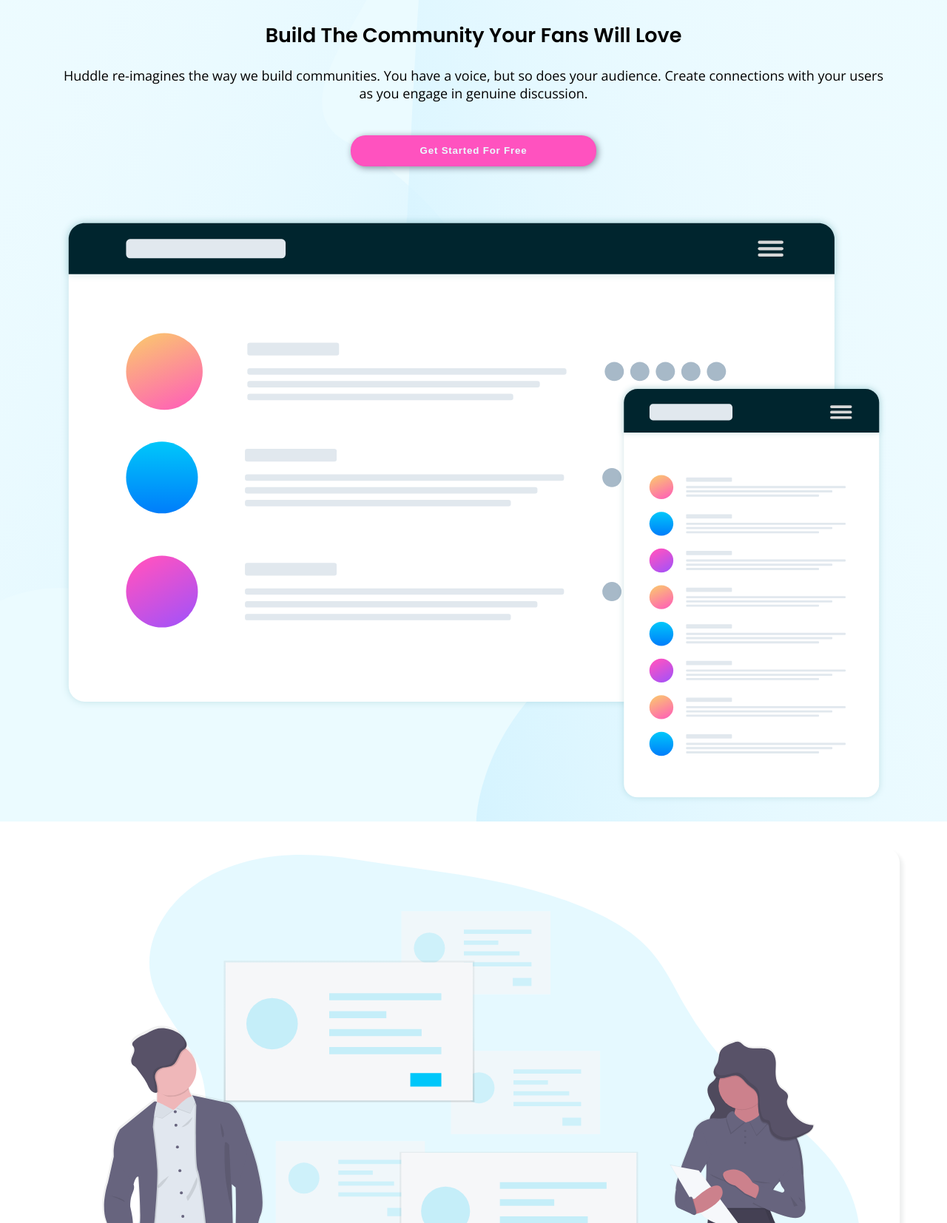
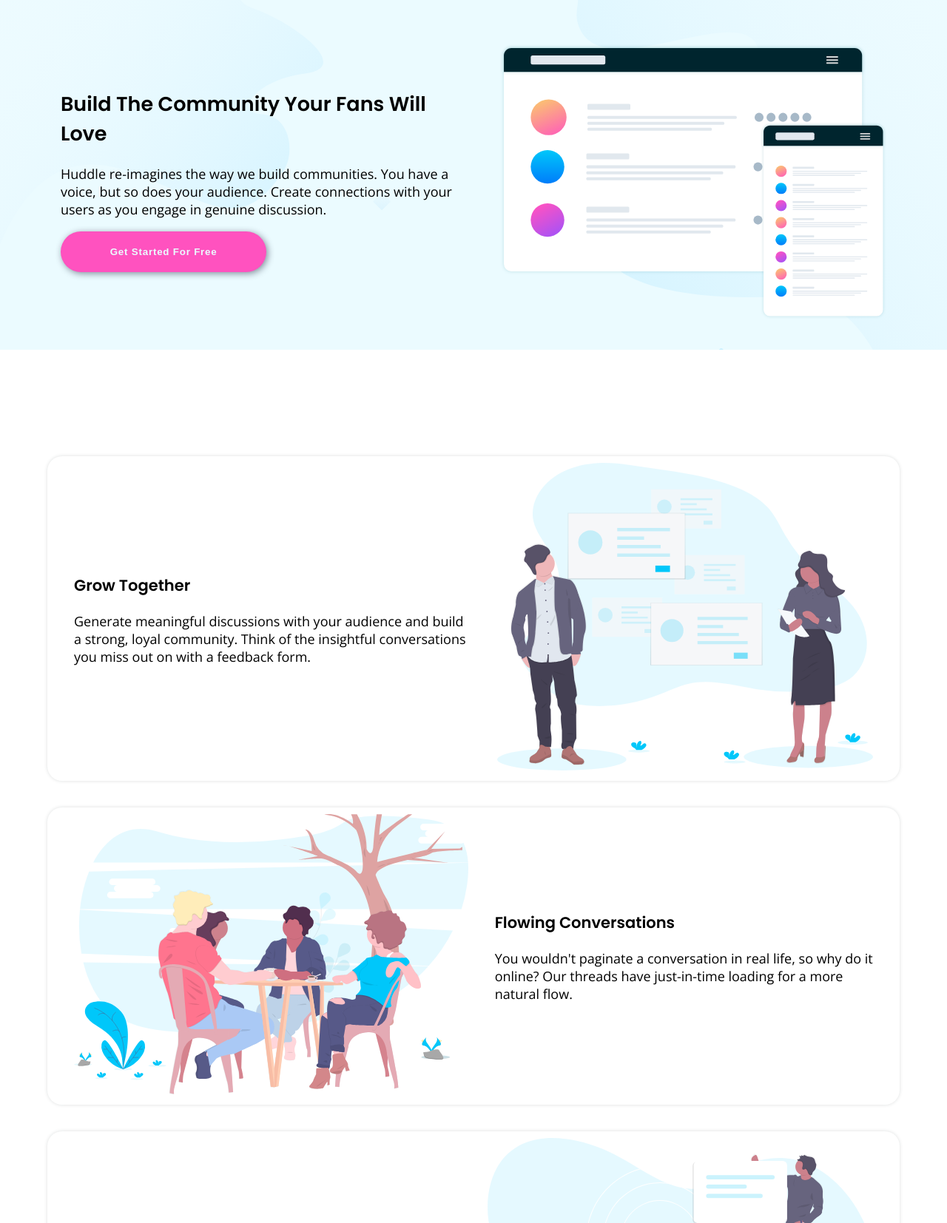
Before and after one commit to ironcodemaniac/huddle-landing-page-with-alternating-feature-blocks-master, a plain HTML site: page index.html in a window 1280 px wide. Shown: the part 77-1731 px from the top of the page at 74% size. Drawn offline with nearby package versions, Linux system fonts and the light colour scheme.

Commit message:
Completed the layout for desktop

```diff
--- a/index.html
+++ b/index.html
@@ -147,7 +147,7 @@
           </div>
         </div>
       </div>
-      <p class="copyright">
+      <p class="copyright container">
         &copy; Copyright 2018 Huddle. All rights reserved.
       </p>
     </footer>
--- a/style.css
+++ b/style.css
@@ -79,12 +79,12 @@ img {
 }
 
 .hero_info_button button {
-  padding: 1em 7em;
+  padding: 1.5em 5em;
   background-color: var(--pink);
   color: var(--very_pale_cyan);
   box-shadow: 2px 2px 10px hsl(208, 11%, 55%);
   border: none;
-  border-radius: 20px;
+  border-radius: 30px;
   margin: 2em 0 5em 0;
   letter-spacing: 0.8px;
 }
@@ -103,15 +103,16 @@ img {
   padding: 0.5em 2em;
   text-align: center;
   border-radius: 20px;
-  box-shadow: 5px 5px 5px hsl(180, 3%, 94%);
+  box-shadow: 0px 0px 5px hsl(180, 2%, 87%);
 }
 
 .cta {
-  max-width: 360px;
+  max-width: 500px;
   margin: 0 auto;
   background: #fff;
   text-align: center;
   border-radius: 20px;
+  box-shadow: 0px 0px 3px hsl(180, 2%, 87%);
   position: relative;
   top: 5em;
 }
@@ -121,13 +122,13 @@ img {
 }
 
 .cta_button button {
-  padding: 1em 5em;
+  padding: 1.5em 5em;
   background-color: var(--pink);
   color: var(--very_pale_cyan);
   box-shadow: 2px 2px 10px hsl(208, 11%, 55%);
   border: none;
   border-radius: 20px;
-  margin: 2em 0 5em 0;
+  margin: 2em 0 3em 0;
   letter-spacing: 0.8px;
 }
 
@@ -187,3 +188,70 @@ footer {
   font-size: 0.8rem;
   text-align: center;
 }
+
+@media (min-width: 700px) {
+  .hero {
+    background: url(./images/bg-hero-desktop.svg);
+    background-color: var(--very_pale_cyan);
+    height: 550px;
+  }
+
+  .hero_content {
+    display: flex;
+    align-items: center;
+    gap: 2em;
+    margin-top: 3em;
+  }
+
+  .hero_info {
+    text-align: left;
+    height: 300px;
+    flex-basis: 50%;
+    flex-shrink: 0;
+  }
+
+  .hero_info_button button {
+    margin: 0;
+  }
+
+  .feature_one,
+  .feature_three {
+    flex-direction: row;
+    align-items: center;
+  }
+
+  .feature_two {
+    flex-direction: row-reverse;
+    align-items: center;
+  }
+
+  .feature_one {
+    margin-top: 8em;
+  }
+
+  .feature_info {
+    text-align: left;
+    width: 100%;
+  }
+
+  .footer_detail {
+    display: flex;
+    justify-content: space-between;
+    gap: 2em;
+  }
+
+  .footer_contacts {
+    flex-basis: 55%;
+  }
+
+  .links_partone:nth-child(1),
+  .links_parttwo:nth-child(1),
+  .footer_links_social {
+    margin-top: 0;
+  }
+
+  .copyright {
+    margin-top: 2em;
+    text-align: right;
+  }
+}
```
